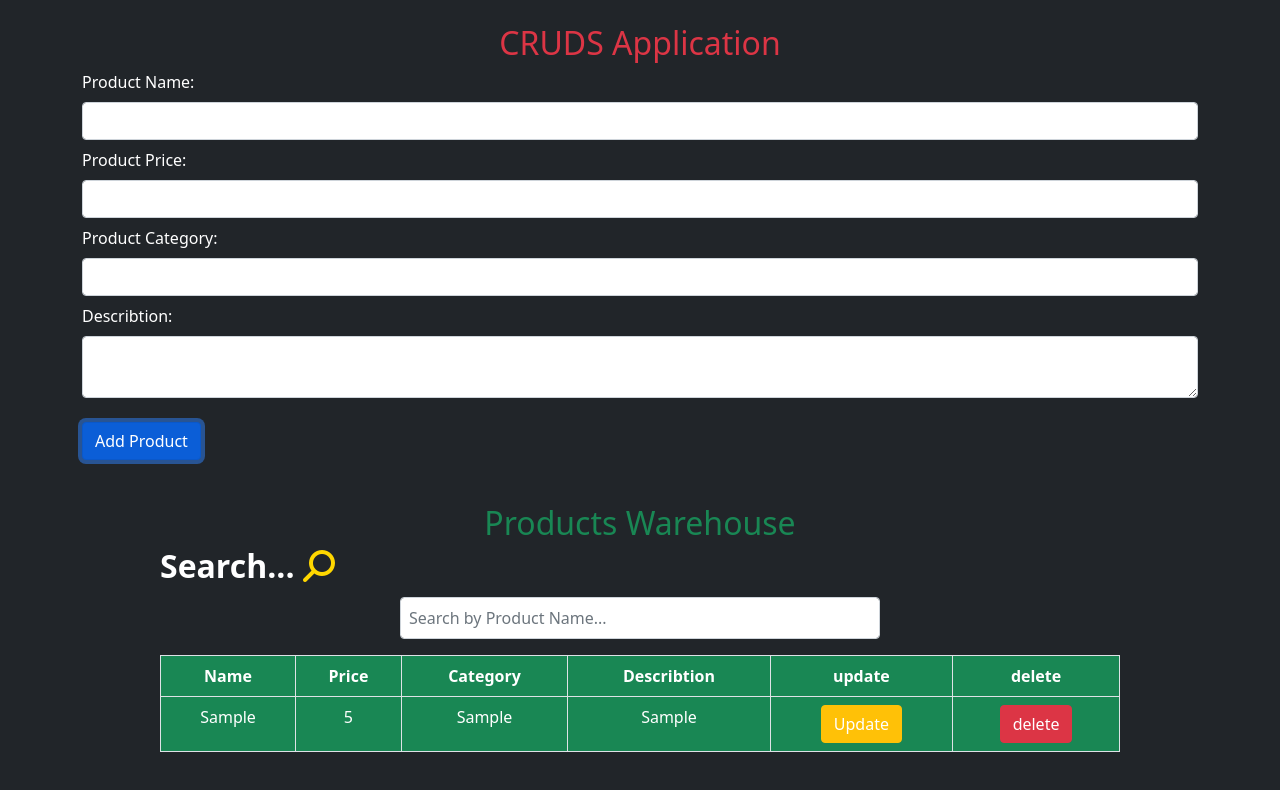
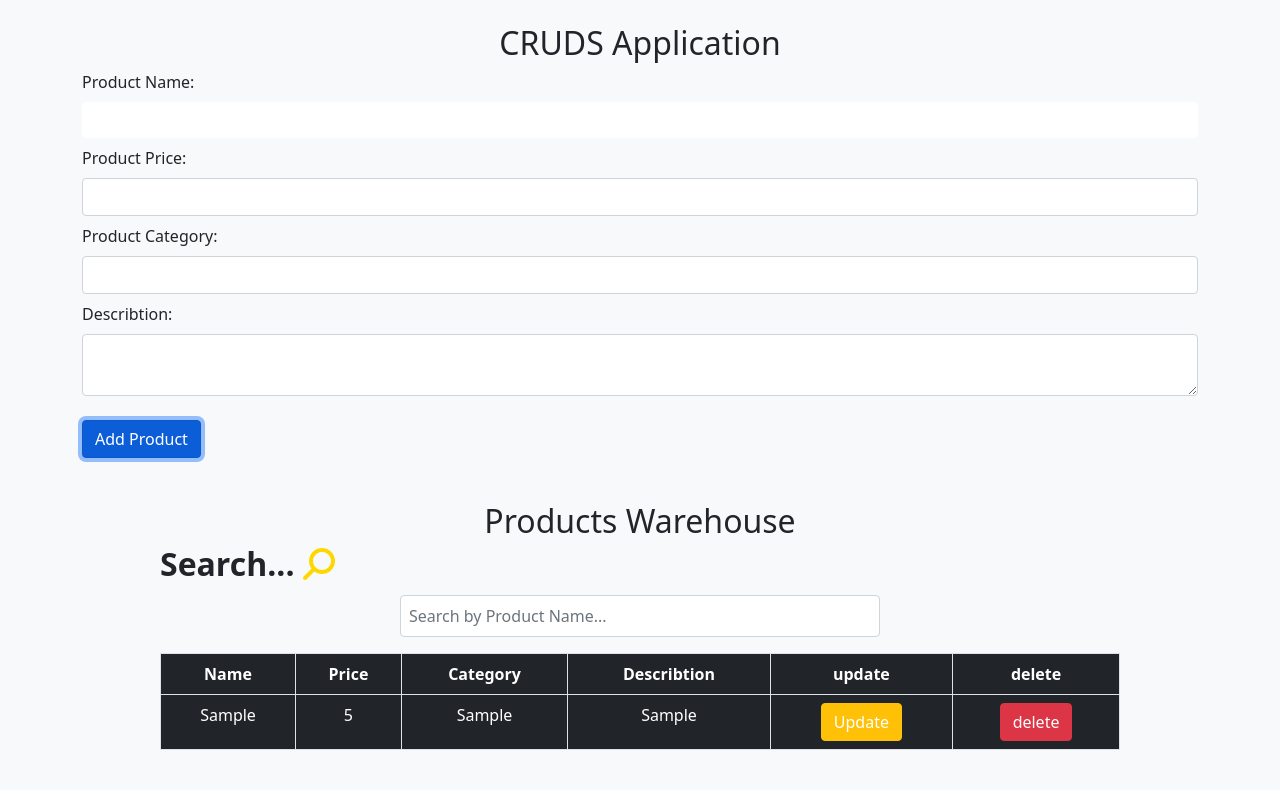
Before and after one commit to nourElshorfa/product-CRUDS, a website: page index.html in a window 1280 px wide. Both pictures are taken after typing "Sample", "5", "Sample", "Sample" into the empty fields and a click on the button "Add Product". Drawn offline with Linux system fonts and the light colour scheme.

Commit message:
second commit

```diff
--- a/index.html
+++ b/index.html
@@ -10,10 +10,10 @@
     <link rel="stylesheet" href="bootstrap/css/bootstrap.min.css">
     <link rel="stylesheet" href="css/style.css">
 </head>
-<body class="bg-dark">
+<body class="bg-light">
 
-  <div class="container py-4 text-white">
-    <h2 class="text-center text-danger">CRUDS Application</h2>
+  <div class="container py-4 ">
+    <h2 class="text-center ">CRUDS Application</h2>
     <label for="productName">Product Name:</label>
     <input id="productName" type="text" class="form-control my-2">
 
@@ -32,11 +32,11 @@
 
 
   <div class="w-75 mx-auto">
-    <h2 class="text-center text-success my-1">Products Warehouse</h2>
-      <label  for="search" class="text-white fw-bolder h2">Search... <i class="magnet fa-solid fa-magnifying-glass"></i></label>
+    <h2 class="text-center  my-1">Products Warehouse</h2>
+      <label  for="search" class=" fw-bolder h2">Search... <i class="magnet fa-solid fa-magnifying-glass"></i></label>
     <input oninput="searchByName(this.value)" type="text" id="search" class="form-control my-1 mb-3 p-2 w-50 mx-auto" placeholder="Search by Product Name...">
 
-    <table class="table bg-success text-white table-bordered text-center">
+    <table class="table bg-dark text-white table-bordered text-center">
       <thead>
         <th>Name</th>
         <th>Price</th>
--- a/main.js
+++ b/main.js
@@ -14,6 +14,8 @@ if (localStorage.getItem("products") != null) {   //zbon adeem
 }
 
 function addProduct() {
+
+    if(validateProductName() == true) {
         var product = {
             name: productNameInput.value,
             price: productPriceInput.value,
@@ -24,6 +26,13 @@ function addProduct() {
         localStorage.setItem("products", JSON.stringify(productList))
         showProducts(productList)
         clearForm()
+        productNameInput.classList.remove("is-invalid")
+        productNameInput.style.border = "0px solid green"
+    } else {
+       productNameInput.style.border = "2px solid red"
+       productNameInput.classList.add("is-invalid")
+    }
+
 
 }
 
@@ -115,3 +124,9 @@ function searchByName(word){
     }
     showProducts(foundedList)
 }
+
+function validateProductName(){
+
+    var regex = /^[A-Z][a-z]{3,10}$/
+    return regex.test(productNameInput.value)
+}
```
Lines whose indentation alone changed are shown as unchanged.
